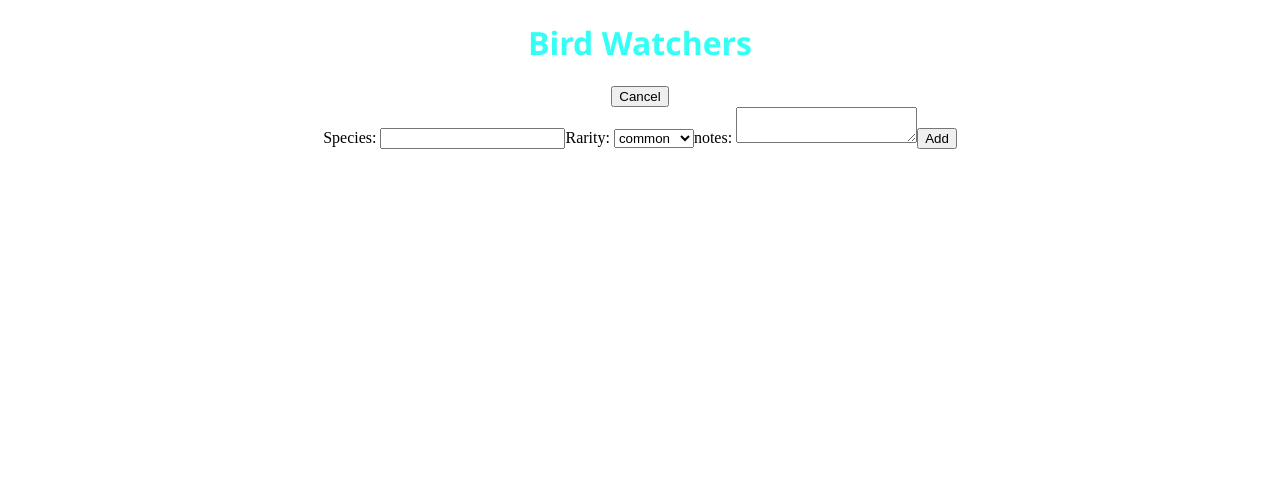
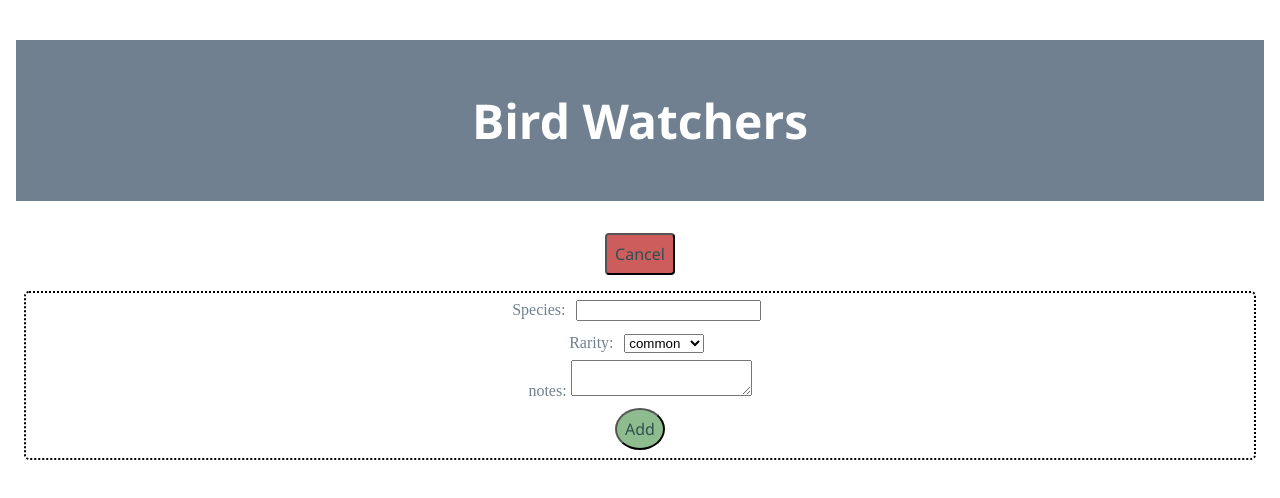
Before and after one commit to AVRH/birdwatch, a React (Create React App) app: page / in a window 1280 px wide. Both pictures are taken after a click on the button "Add new". Shown: the top 498 px of the page. Built offline with nearby package versions, Linux system fonts and the light colour scheme; no server answers.

Commit message:
added css

```diff
--- a/package.json
+++ b/package.json
@@ -12,6 +12,7 @@
     "react-dom": "^16.8.0-alpha.0",
     "react-geolocated": "^2.4.1",
     "react-scripts": "2.1.3",
+    "react-show-more": "^2.0.0",
     "react-text-truncate": "^0.13.1",
     "read-more-react": "^1.0.6"
   },
--- a/src/App.css
+++ b/src/App.css
@@ -1,16 +1,45 @@
 .App {
   text-align: center;
+  overflow: auto;
+  margin: 0.5em;
+  color: slateGray
 }
 
 h1{
-  color: #33fff6;
+  background-color: slateGray;
+  color:white;
   font-family: 'Segoe UI', Tahoma, Geneva, Verdana, sans-serif;
+  font-size: 3em;
+  padding-bottom: 1em;
+  padding-top: 1em;
+  margin-bottom: 0.5em;
 
+}
+#add{
+  background-color: indianred;
+  padding: 0.5em;
+  border-radius: 4px;
+  margin: 0.5em;
+  font-family: 'Segoe UI', Tahoma, Geneva, Verdana, sans-serif;
+  font-size: 1em;
+  color: darkslategray;
+
+}
+#add:hover{
+  background-color: white;
+  border: 2px solid indianred
+}
+
+#sortBy{
+  margin: 0.5em;
+}
+select{
+  margin: 0.5em;
 }
 
 h2{
-  text-align: left;
-  color: slategray;
+  text-align: center;
+  color: forestgreen;
 }
 p{
   text-align: left;
@@ -18,35 +47,44 @@ p{
   color: lightslategray;
 
 }
-#bNotes{
 
-}
 #bTime{
-  text-align: right;
+  text-align: left;
+  font-size: 0.8em;
+  margin: 0.1em;
 }
 
 #birdList{
   border: 2px black dotted;
   border-radius: 5px;
-  width: 80%;
   position: relative;
   float: centre;
 }
 .bird{
   border-bottom: 1px black solid;
+  overflow: auto;
+  margin-top: 0.5em;
 }
+#addForm{
+  border: 2px black dotted;
+  border-radius: 5px;
+  margin: 0.5em;
 
-.App-header {
-  background-color: #282c34;
-  min-height: 100vh;
-  display: flex;
-  flex-direction: column;
-  align-items: center;
-  justify-content: center;
-  font-size: calc(10px + 2vmin);
-  color: white;
 }
+input{
+  margin: 0.5em;
 
-.App-link {
-  color: #61dafb;
 }
+#submit{
+  background-color: darkseagreen;
+  border-radius: 50%;
+  padding: 0.5em;
+  font-family: 'Segoe UI', Tahoma, Geneva, Verdana, sans-serif;
+  font-size: 1em;
+  color: darkslategray;
+  margin: 0.5em;
+}
+#submit:hover{
+  background-color: white;
+  border: 2px solid darkseagreen;
+}
--- a/src/App.js
+++ b/src/App.js
@@ -20,20 +20,30 @@ constructor(props){
       sortBy: 'time',
   }
 }
+//When component mounts
   componentDidMount(){
+    //check if geolocation is available on the browser
     const geolocation = window.navigator.geolocation
     if(geolocation){
+      //if it is, start tracking location
       this.startWatch()
     }
+    //get saved data from local storage
+    //and set it to component state
     this._updateStateFromStore()
   }
+
+  //method to track geolocation of the application
   startWatch() {
+    //start geolocation, and every 5 seconds check device position,
+    //and save position to the state
     this.watchID = window.navigator.geolocation.watchPosition((pos) => {
       this.updateLocation({
         lat: pos.coords.latitude,
         long: pos.coords.longitude
       })
     },
+    //if error is encountered, save empty position and console log error
     (error)=>{
       console.log(error)
       this.updateLocation({ lat: '', long: ''})
@@ -41,9 +51,11 @@ constructor(props){
     {enableHighAccuracy: false, timeout: 5000, maximumAge: 0 })
 
   }
+  //method to save location to state
   updateLocation = (location) => {
     this.setState({location})
   }
+
 
   changeView = () => {
 
@@ -51,7 +63,8 @@ constructor(props){
       addView: !this.state.addView
     })
   }
-
+  //methods to handle changes in inputs
+  //and save input data to state
   handleSpeciesChange = (event) => {
     this.setState({newSpecies: event.target.value})
   }
@@ -62,20 +75,27 @@ constructor(props){
     this.setState({newRarity: event.target.value})
   }
 
+
+  //add new observation
   addObservation = (event) => {
+    //save the time
     const time = new Date()
     event.preventDefault()
+    //form a object using data saved from inputs to state
     const newBird = {
       species: this.state.newSpecies,
       rarity: this.state.newRarity || "common",
       notes: this.state.newNote,
       time: {
+        //split time into complete time string
+        //date, and hour to make it more readable for humans
         whole: time.toISOString(),
         hour: time.toTimeString(),
         date: time.toDateString()
       },
       location: this.state.location
     }
+    //add new object to birdlist, and empty data saved to state
     this.setState({
     birdList: (this.state.birdList.concat(newBird)),
     newSpecies: '',
@@ -83,6 +103,7 @@ constructor(props){
     newRarity: null,
     addView: false,
   }, () => {
+    //save data to local storage
     this._updateStateAndStore()
   })
 }
@@ -93,10 +114,13 @@ handleSortByChange = (event) => {
     birdList: this.sortList(event.target.value)
   })
 }
+//method to sort the displayed list of birds
+//according to the selected sorting criteria
 sortList = (term) => {
   //copy list of birds from the state
     const listToSort = [...this.state.birdList]
   //sort the copy
+  //according to time, species or rarity field of the object
    if(term === "time"){
       listToSort.sort(function(x,y){
           return Date.parse(x.time.whole) - Date.parse(y.time.whole)
@@ -119,7 +143,7 @@ render() {
     return (
       <div className="App">
         <h1>Bird Watchers</h1>
-        <button onClick={this.changeView}>{this.state.addView ? "Cancel" : "Add new"}</button>
+        <button id="add" onClick={this.changeView}>{this.state.addView ? "Cancel" : "Add new"}</button>
         {this.state.addView ? <AddForm
           handleClick={this.changeView}
           speciesValue={this.state.newSpecies}
@@ -134,6 +158,9 @@ render() {
     );
   }
 
+  //methods to take data from local storage to state,
+  //push data to localstorage
+  //and update both local storage and state
   _updateStateFromStore(){
     const birdList = this.props.store.get()
     this.setState({birdList: birdList.birdList})
--- a/src/components/addForm.js
+++ b/src/components/addForm.js
@@ -3,22 +3,29 @@ import PropTypes from 'prop-types'
 
 const AddForm = ({speciesValue, speciesChange, rarityChange, noteValue, noteChange, submit}) => {
     return(
-        <div>
+        <div id="addForm">
             <form onSubmit={submit}>
+                <div>
                 Species: <input
                 value={speciesValue}
                 onChange={speciesChange}
                     />
+                </div>
+                <div>
                 Rarity: <select name = "rarity" onChange={rarityChange}>
                     <option value = "common">common</option>
                     <option value = "rare">rare</option>
                     <option value = "xtra rare">extra rare</option>
                 </select>
+                </div>
+                <div>
                 notes: <textarea
                     value={noteValue}
                     onChange={noteChange}
                 ></textarea>
-                <button type = "submit">Add</button>
+                </div>
+                <button id="submit" type = "submit">Add</button>
+
             </form>
         </div>
     )
--- a/src/components/bird.js
+++ b/src/components/bird.js
@@ -1,24 +1,23 @@
 import React from 'react'
-import ReadMoreReact from 'read-more-react';
 import PropTypes from 'prop-types'
+import ShowMore from 'react-show-more'
 
 const Bird = ({bird}) => {
-    //Render one single bird object
-    //Due to incremental adding of new features, rendering location contains checks if bird object
-    //contains location or not, as the data saved earlier might not contain the newest features
-
+//render birds object
+//as extra rare is saved as xtra rare for sorting reasons, check if the rarity of the bird is xtra rare, and
+//if it is, render extra rare to screen for easier readability
+//Show More from https://www.npmjs.com/package/react-show-more is used to implement show more and less links for notes
     return(
         <div className="bird">
+            <h2>{bird.species}</h2>
             <p id="bTime">{bird.time.date} </p>
             <p id="bTime"> {bird.time.hour}</p>
-            <h2>{bird.species}</h2>
             <p id="bRarity">
-            Rarity:{bird.rarity !== "xtra rare" ? bird.rarity : "extra rare" }
+                Rarity:{bird.rarity !== "xtra rare" ? bird.rarity : "extra rare" }
             </p>
-            <ReadMoreReact text={bird.notes} />
-            {'location' in bird && 'lat' in bird.location ?
-            <p>Location: {bird.location.lat}/{bird.location.long}</p> :
-            <p>no location</p>}
+            <p>Location: {bird.location.lat}/{bird.location.long}</p>
+            <ShowMore id="notes">{bird.notes}</ShowMore>
+
         </div>
     )
 }
--- a/src/components/sortBySelector.js
+++ b/src/components/sortBySelector.js
@@ -3,7 +3,7 @@ import PropTypes from 'prop-types'
 
 const SortBy = ({handleChange}) => {
     return(
-        <div>
+        <div id="sortBy">
         Sort By:<select name='sortBy' onChange={handleChange}>
             <option value='time'>Time</option>
             <option value='rarity'>Rarity</option>
```
Also changed, not shown: 1 other file (tests, documents, lock files or other folders).
